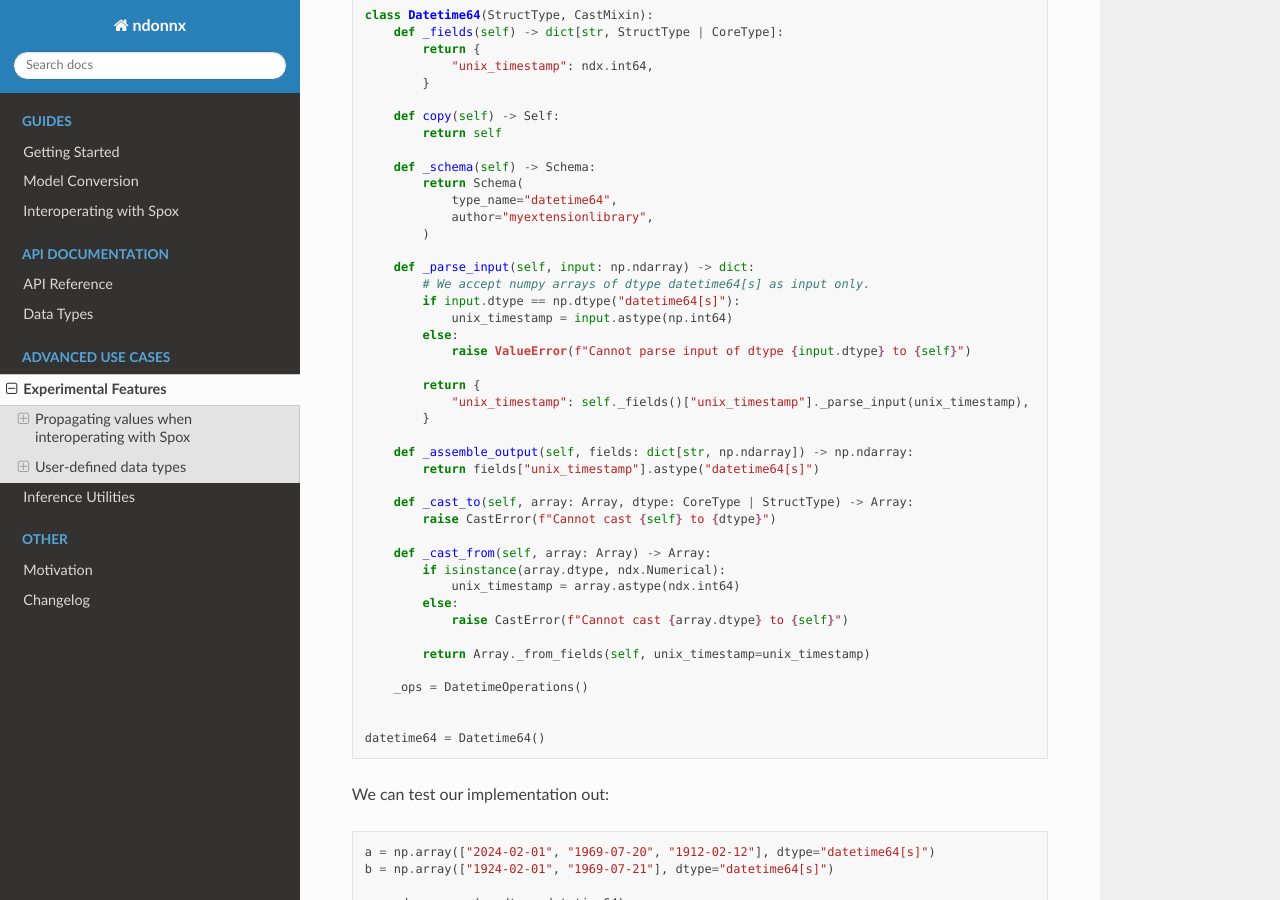
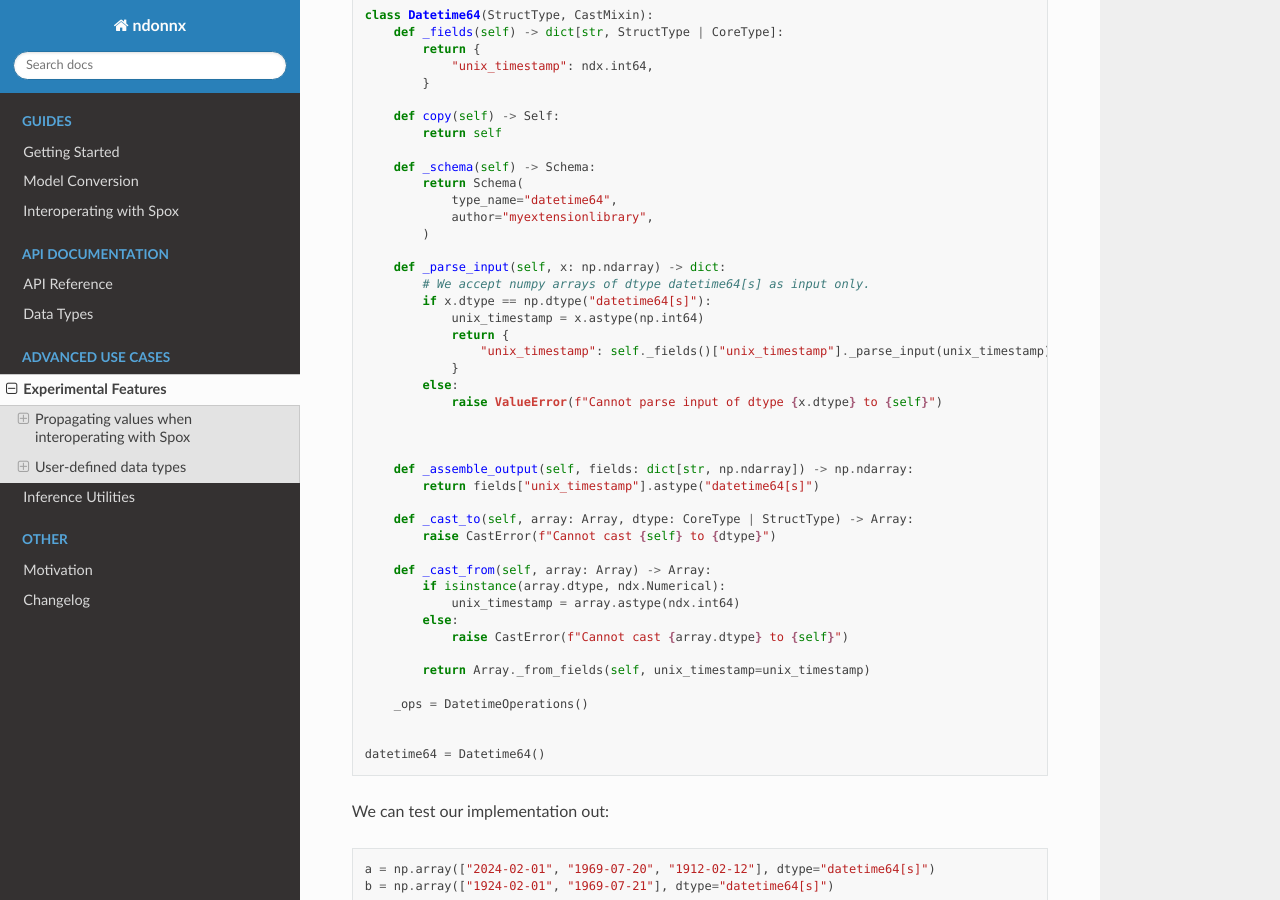
Before and after one commit to Quantco/ndonnx, a Sphinx documentation site: the page built from docs/experimental/experimental.rst, in a window 1280 px wide and 900 px high, scrolled down 1954 px. Built offline with Sphinx 7.4.7 and the Read the Docs theme 2.0.0, drawn with Linux system fonts in a browser that asks for light colours.

```diff
--- a/docs/experimental/experimental.rst
+++ b/docs/experimental/experimental.rst
@@ -101,16 +101,17 @@ Note that we will use the ``_experimental`` submodule.
                 author="myextensionlibrary",
             )
 
-        def _parse_input(self, input: np.ndarray) -> dict:
+        def _parse_input(self, x: np.ndarray) -> dict:
             # We accept numpy arrays of dtype datetime64[s] as input only.
-            if input.dtype == np.dtype("datetime64[s]"):
-                unix_timestamp = input.astype(np.int64)
+            if x.dtype == np.dtype("datetime64[s]"):
+                unix_timestamp = x.astype(np.int64)
+                return {
+                    "unix_timestamp": self._fields()["unix_timestamp"]._parse_input(unix_timestamp),
+                }
             else:
-                raise ValueError(f"Cannot parse input of dtype {input.dtype} to {self}")
+                raise ValueError(f"Cannot parse input of dtype {x.dtype} to {self}")
 
-            return {
-                "unix_timestamp": self._fields()["unix_timestamp"]._parse_input(unix_timestamp),
-            }
+
 
         def _assemble_output(self, fields: dict[str, np.ndarray]) -> np.ndarray:
             return fields["unix_timestamp"].astype("datetime64[s]")
--- a/docs/intros/gettingstarted.rst
+++ b/docs/intros/gettingstarted.rst
@@ -93,13 +93,12 @@ Writing code in a strictly Array API compliant fashion makes it instantly reusab
 
         import ndonnx as ndx
         import numpy as np
-        import numpy.array_api as npx
 
         def mean_drop_outliers(a, low=-5, high=5):
             xp = a.__array_namespace__()
             return xp.mean(a[(low < a) & (a < high)])
 
-        np_result = mean_drop_outliers(npx.asarray([-10, 0.5, 1, 4]))
+        np_result = mean_drop_outliers(np.asarray([-10, 0.5, 1, 4]))
         onnx_result = mean_drop_outliers(ndx.asarray([-10, 0.5, 1, 4]))
         np.testing.assert_equal(np_result, onnx_result.to_numpy())
 
```
Also changed, not shown: README.md (+2 -2 lines), 7 other files.
